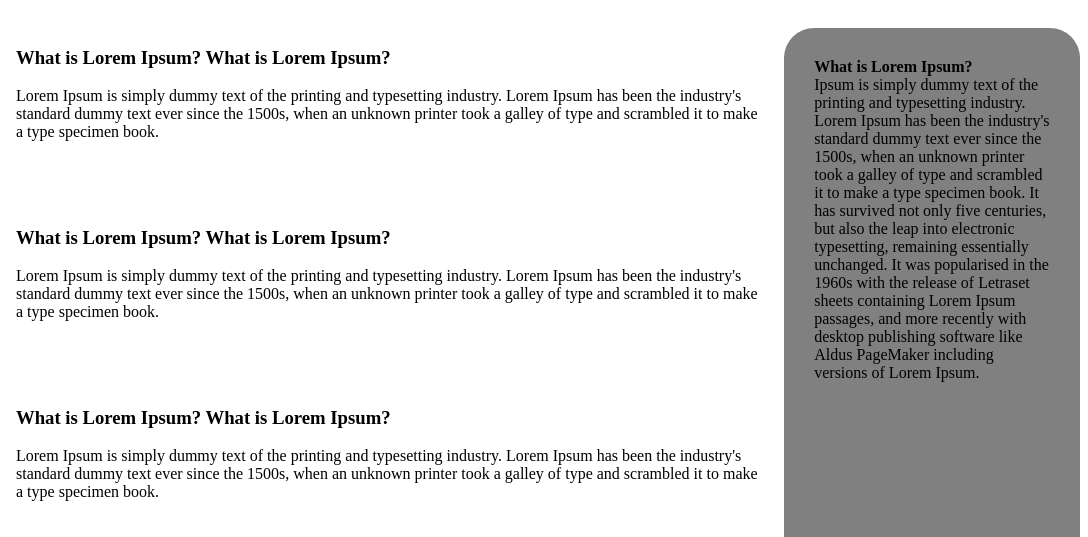
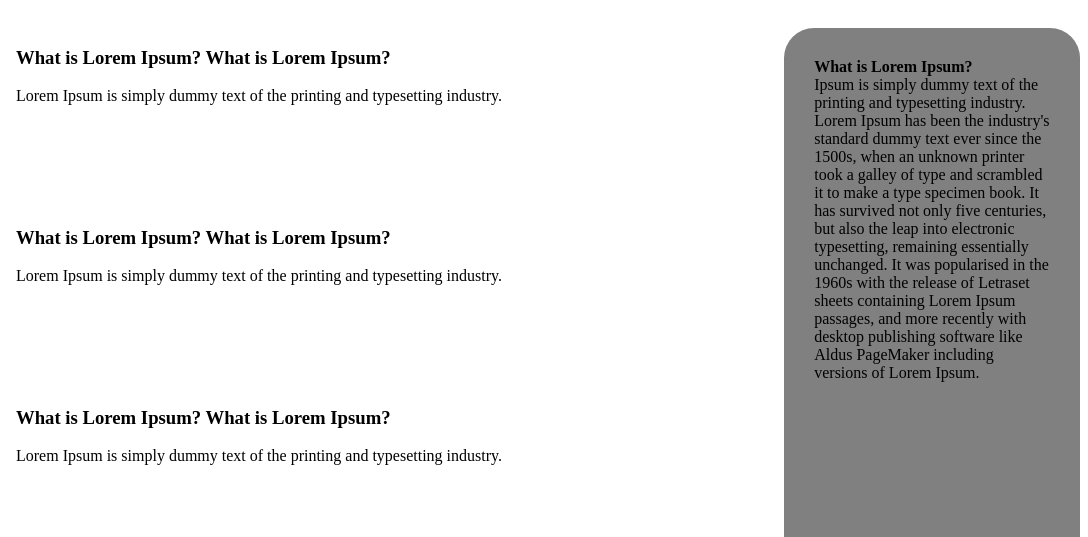
Before and after one commit to bilguun0112/Leap_2022, a plain HTML site: page Day-02/Responsive/challange1/Challange1.html in a window 1280 px wide. Shown: the part 340-877 px from the top of the page, 192-1280 px from the left. Drawn offline with Linux system fonts and the light colour scheme.

Commit message:
Challange1 bug fixed

```diff
--- a/Day-02/Responsive/challange1/Challange1.html
+++ b/Day-02/Responsive/challange1/Challange1.html
@@ -30,7 +30,7 @@
                 <div class="text1">
                     <h3>What is Lorem Ipsum? What is Lorem Ipsum?</h3>
                     <p>
-                        Lorem Ipsum is simply dummy text of the printing and typesetting industry. Lorem Ipsum has been the industry's standard dummy text ever since the 1500s, when an unknown printer took a galley of type and scrambled it to make a type specimen book.
+                        Lorem Ipsum is simply dummy text of the printing and typesetting industry.
                     </p>
                 </div>
             </div>
@@ -39,7 +39,7 @@
                 <div class="text1">
                     <h3>What is Lorem Ipsum? What is Lorem Ipsum?</h3>
                     <p>
-                        Lorem Ipsum is simply dummy text of the printing and typesetting industry. Lorem Ipsum has been the industry's standard dummy text ever since the 1500s, when an unknown printer took a galley of type and scrambled it to make a type specimen book.
+                        Lorem Ipsum is simply dummy text of the printing and typesetting industry.
                     </p>
                 </div>
             </div>
@@ -48,7 +48,7 @@
                 <div class="text1">
                     <h3>What is Lorem Ipsum? What is Lorem Ipsum?</h3>
                     <p>
-                        Lorem Ipsum is simply dummy text of the printing and typesetting industry. Lorem Ipsum has been the industry's standard dummy text ever since the 1500s, when an unknown printer took a galley of type and scrambled it to make a type specimen book.
+                        Lorem Ipsum is simply dummy text of the printing and typesetting industry.
                     </p>
                 </div>
             </div>
--- a/Day-02/Responsive/challange1/challange1.css
+++ b/Day-02/Responsive/challange1/challange1.css
@@ -85,7 +85,4 @@
     .images img {
         width: 90%;
     }
-    .article {
-        height: 25vh;
-    }
 }
```
Also changed, not shown: 1 other file.
